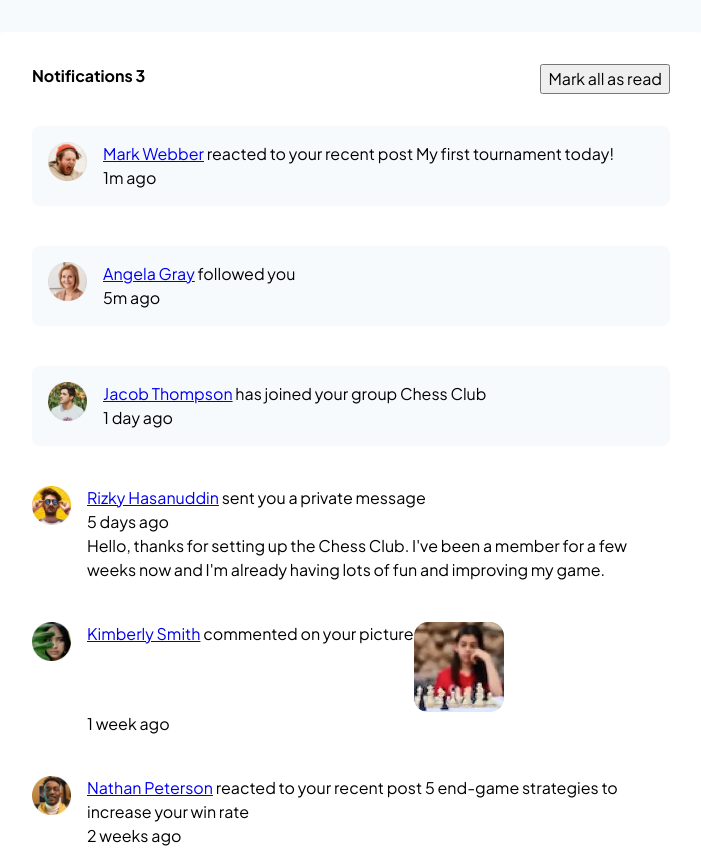
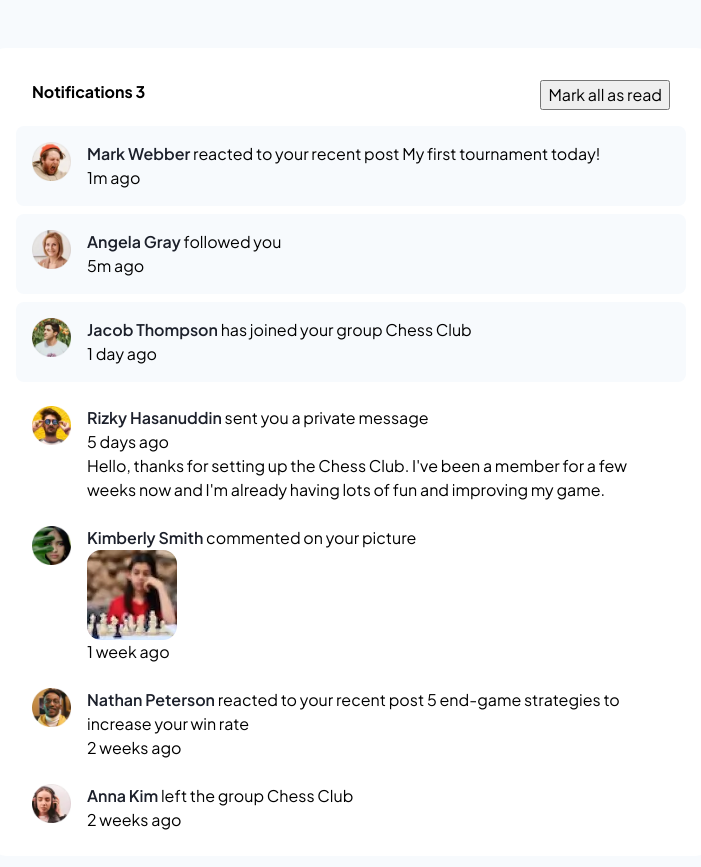
Before and after one commit to dottereldesign/notifications_page, a plain HTML site: page index.html in a window 1280 px wide. Shown: the top 867 px of the page, without its empty margins (289-990 px from the left). Drawn offline with Linux system fonts and the light colour scheme.

Commit message:
Adjust spacing for cards and fix errors in code.

```diff
--- a/style.css
+++ b/style.css
@@ -105,6 +105,7 @@ select {
 
 body {
   background-color: var(--clr-neutral-200);
+  padding: 16px;
 }
 
 /* header */
@@ -130,7 +131,11 @@ main {
   width: min(100%, 670px);
   margin: 0 auto 8px auto;
   background-color: var(--clr-neutral-100);
-  padding: 16px;
+}
+
+.notification_read {
+  margin-top: 24px;
+  padding: 0 16px;
 }
 
 .notification_unread {
@@ -159,6 +164,13 @@ main {
   margin-right: 16px;
 }
 
-.notifcation_message-img_reply {
+.notification_message-img_reply {
   display: flex;
 }
+
+.notification_message-col-2 a {
+  text-decoration: none;
+  color: var(--clr-neutral-700);
+  font-size: var(--fs-400);
+  font-weight: var(--fw-semi-bold);
+}
```
